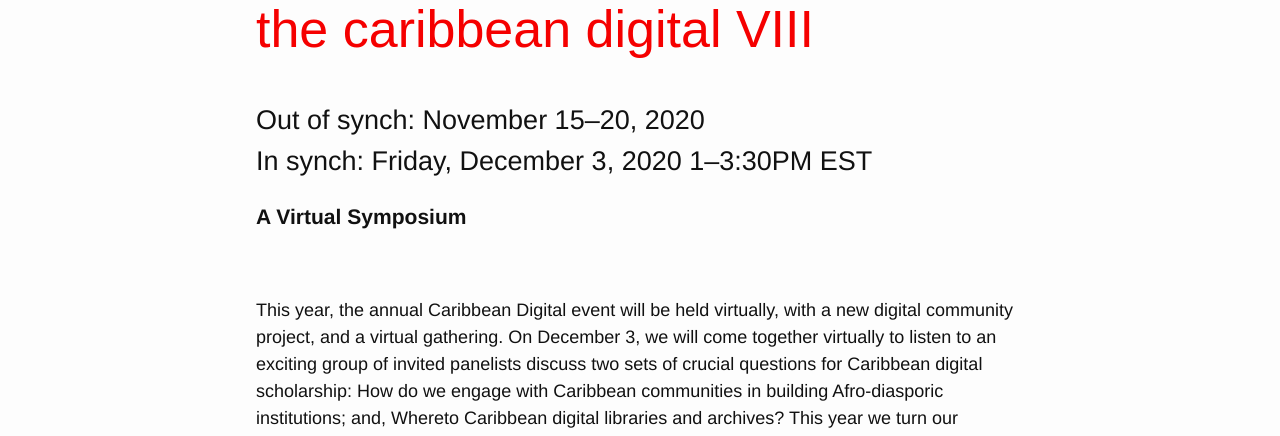
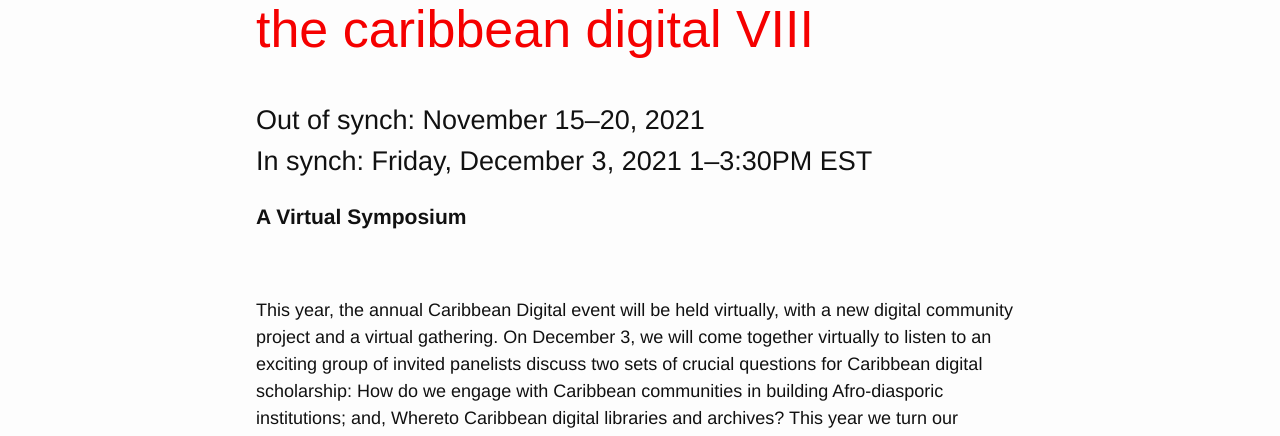
Before and after one commit to elotroalex/tcd8, a Jekyll site: the page built from index.html, in a window 1280 px wide and 900 px high, scrolled down 407 px. Shown: the part 155-591 px from the top of the window. Built offline with Jekyll 4.4.1, drawn with Linux system fonts in a browser that asks for light colours; some of the changed text lies outside the part shown.

Commit message:
fixed dates

```diff
--- a/index.html
+++ b/index.html
@@ -6,7 +6,7 @@
   <h1>the caribbean digital VIII</h1>
 
   <h2 class="notice">
-    Out of synch: November 15–20, 2020<br />In synch: Friday, December 3, 2020
+    Out of synch: November 15–20, 2021<br />In synch: Friday, December 3, 2021
     1–3:30PM EST
   </h2>
   <h3>A Virtual Symposium</h3>
@@ -15,7 +15,7 @@
   <br />
   <p>
     This year, the annual Caribbean Digital event will be held virtually, with a
-    new digital community project, and a virtual gathering. On December 3, we
+    new digital community project and a virtual gathering. On December 3, we
     will come together virtually to listen to an exciting group of invited
     panelists discuss two sets of crucial questions for Caribbean digital
     scholarship: How do we engage with Caribbean communities in building
```
